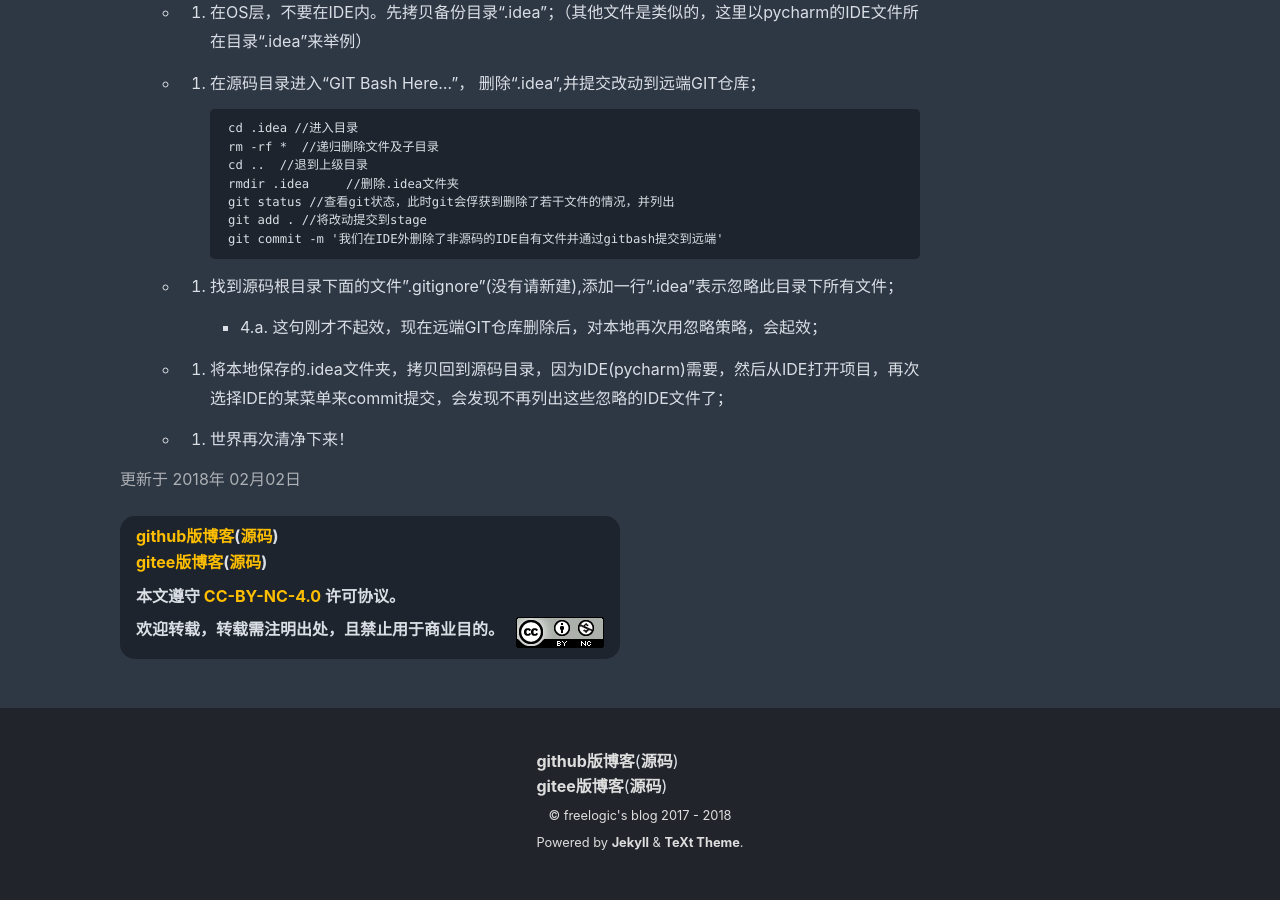
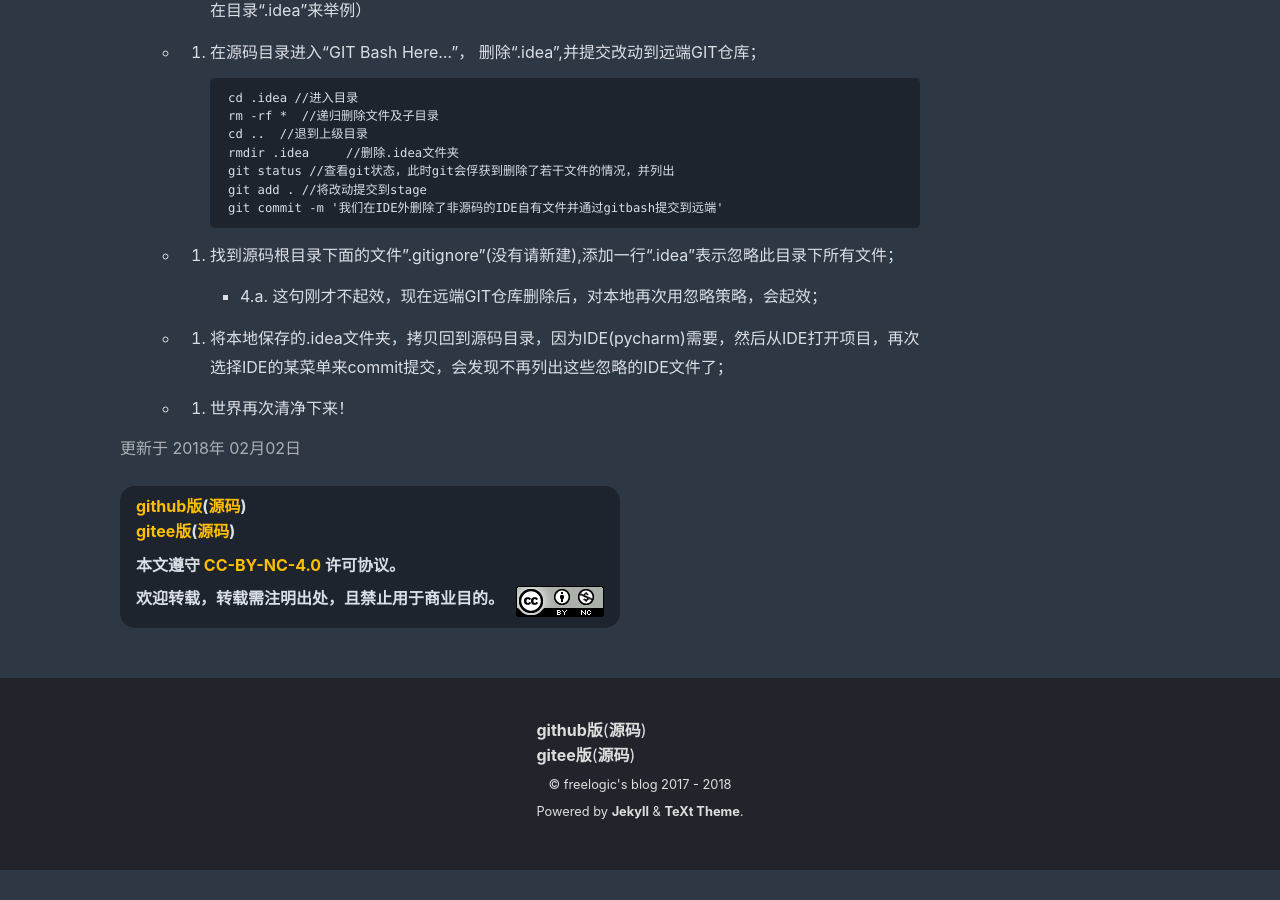
Before and after one commit to freelogic/freelogic.github.io, a Jekyll site: the page built from _posts/2018-02-02-解决IDE中无法忽略的非代码文件.md, in a window 1280 px wide and 900 px high, scrolled down 948 px. Built offline with Jekyll 4.4.1, drawn with Linux system fonts in a browser that asks for light colours; nearby versions of some CDN libraries; after the commit the page ends 1818 px from its top, so only the background shows below that; some of the changed text lies outside the part shown.

Commit message:
更新连接

```diff
--- a/_includes/blog/blog-source.html
+++ b/_includes/blog/blog-source.html
@@ -1,5 +1,5 @@
 <div class="blog-source">
-   <a href="https://freelogic.github.io/">github版博客</a>(<a href="https://github.com/freelogic/freelogic.github.io">源码</a>)
+   <a href="https://freelogic.github.io/">github版</a>(<a href="https://github.com/freelogic/freelogic.github.io">源码</a>)
     <br>
-   <a href="https://freelogic.gitee.io/webpost/">gitee版博客</a>(<a href="https://gitee.com/freelogic/webpost">源码</a>)
+   <a href="https://freelogic.gitee.io/webpost/">gitee版</a>(<a href="https://gitee.com/freelogic/webpost">源码</a>)
  </div>
--- a/_posts/2018-02-02-解决IDE中无法忽略的非代码文件.md
+++ b/_posts/2018-02-02-解决IDE中无法忽略的非代码文件.md
@@ -11,7 +11,7 @@ modify_date: 2018-02-02
 # 解决IDE中无法忽略的非代码文件
 
 说明：
-* 本文发布于:[freelogic的技术博客](http://freelogic.gitee.io/webpost/)|[博客园](http://www.cnblogs.com/taichu/)
+* 本文发布于: [gitee](http://freelogic.gitee.io/webpost/),[github](http://freelogic.github.io/),[博客园](http://www.cnblogs.com/taichu/)
 * 转载和引用请指明原作者和连接及出处.
 
 正文：
```
Also changed, not shown: _posts/2018-01-28-M个本地工作点代码同步到N个GIT远端.md (+1 -1 lines), _posts/2018-01-28-TF源码做版本兼容的一个粗暴方法.md (+1 -1 lines).
